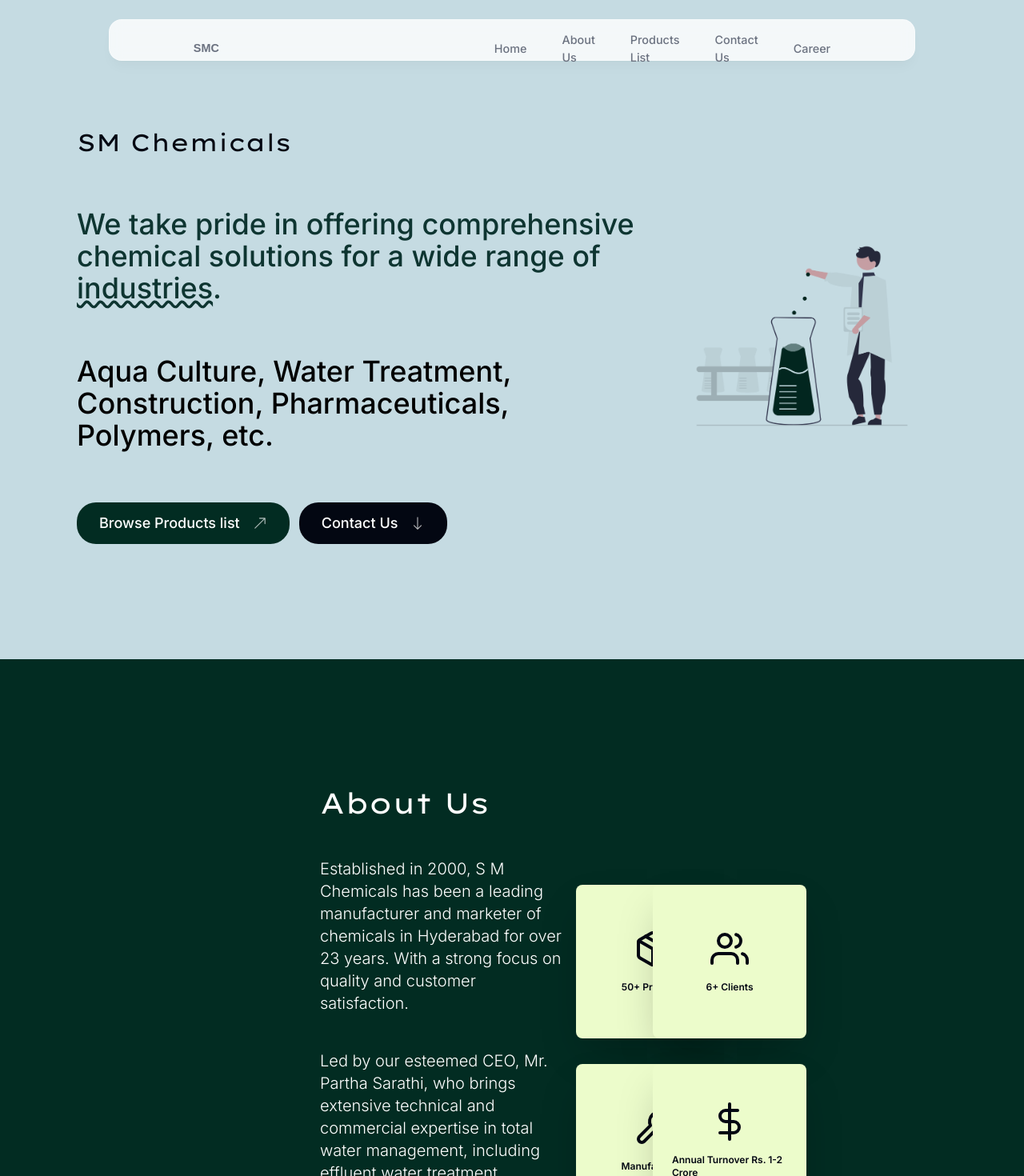
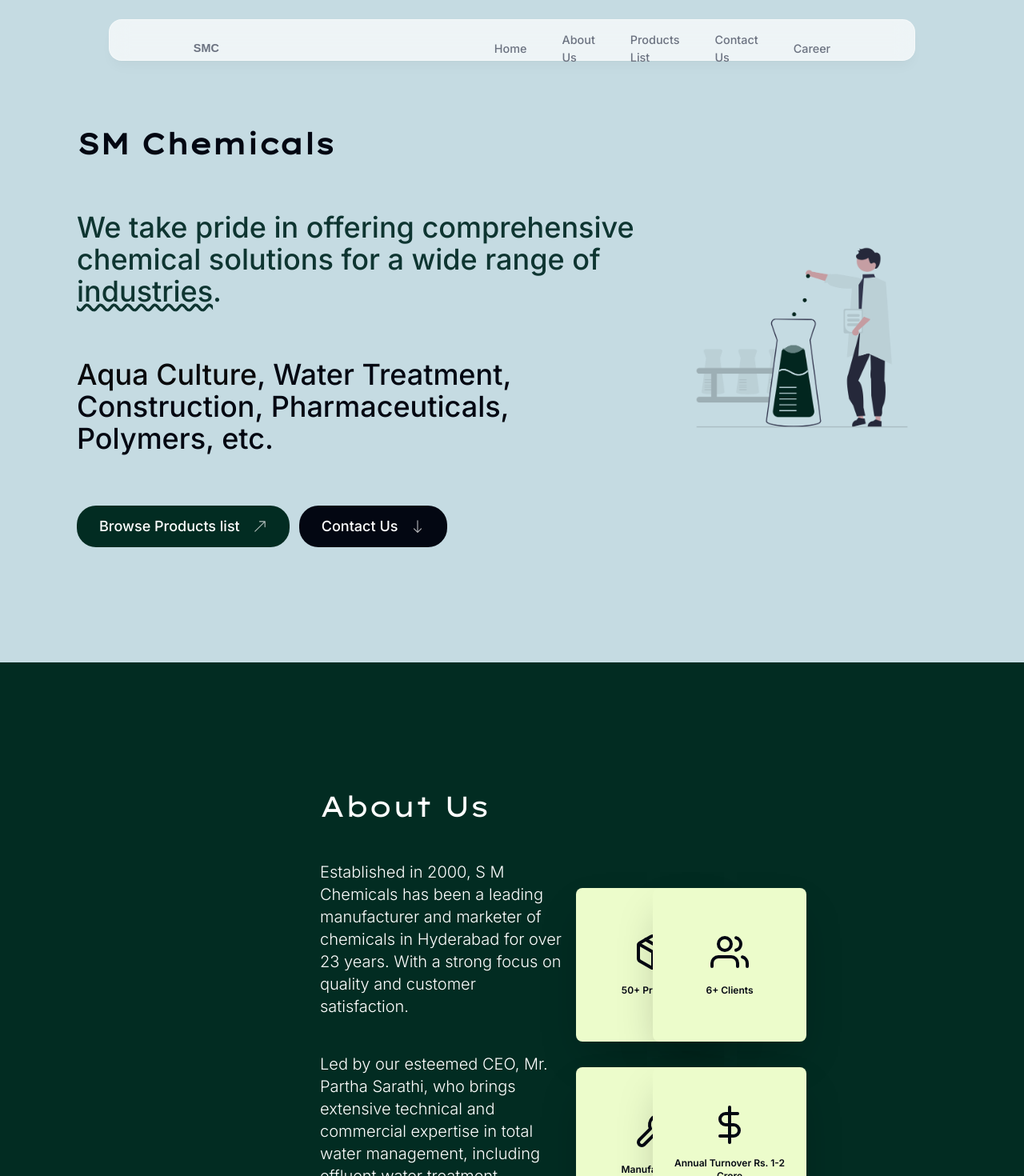
Before and after one commit to smchemicals/SM-Chemicals-NextJS, a Next.js app: page / in a window 1280 px wide. Shown: the top 1470 px of the page at 80% size. Built offline with nearby package versions, Linux system fonts and the light colour scheme; a web font is replaced by a local one.

Commit message:
Few more changes for the text

```diff
--- a/components/aboutus.tsx
+++ b/components/aboutus.tsx
@@ -77,7 +77,7 @@ export default function AboutUs() {
 										{/* Added flex flex-col justify-center items-center */}
 										<div className="text-5xl">
 											<div className="flex justify-center">{card.icon}</div>
-											<h3 className="text-xs flex justify-center font-semibold mt-4">
+											<h3 className="text-xs flex justify-center font-semibold mt-4 text-center">
 												{card.title}
 											</h3>
 										</div>
--- a/components/header.tsx
+++ b/components/header.tsx
@@ -16,7 +16,7 @@ export default function Header() {
 	return (
 		<header className="z-[999] relative">
 			<motion.div
-				className="fixed top-0 left-1/2 h-[6.5rem] !w-[63rem] !rounded-2xl border border-white border-opacity-40 bg-white bg-opacity-80 shadow-lg shadow-black/[0.03] backdrop-blur-[0.5rem] sm:top-6 sm:h-[3.25rem] sm:w-[36rem] sm:rounded-full"
+				className="fixed top-0 left-1/2 h-[6.5rem] !w-[63rem] !rounded-2xl border border-white border-opacity-40 bg-white bg-opacity-70 shadow-lg shadow-black/[0.03] backdrop-blur-[0.75rem] sm:top-6 sm:h-[3.25rem] sm:w-[36rem] sm:rounded-full"
 				initial={{ y: -100, x: "-50%", opacity: 0 }}
 				animate={{ y: 0, x: "-50%", opacity: 1 }}></motion.div>
 			<nav className="flex fixed top-[0.15rem] left-1/2 h-12 -translate-x-1/2 py-2 sm:top-[1.7rem] sm:h-[initial] sm:py-0">
--- a/components/intro.tsx
+++ b/components/intro.tsx
@@ -21,7 +21,7 @@ export default function Intro() {
 			<div className="flex items-center justify-between p-4">
 				<div className="w-2/3 pr-4">
 					<motion.h1
-						className={`${lexendGiga.className} text-3xl font-bold`}
+						className={`${lexendGiga.className} text-4xl !font-semibold`}
 						initial={{ opacity: 0, x: -150 }}
 						animate={{ opacity: 1, x: 0 }}
 						transition={{
@@ -43,8 +43,8 @@ export default function Intro() {
 							</p>
 						</div>
 						<div className="mt-16 mb-11">
-							<p className="text-4xl text-black font-medium">
-								Aqua Culture, Water Treatment, Construction, Pharmaceuticals,
+							<p className="text-4xl font-medium">
+								<span className="text-zinc-950">Aqua Culture</span>, Water Treatment, Construction, Pharmaceuticals,
 								Polymers, etc.
 							</p>
 						</div>
```
